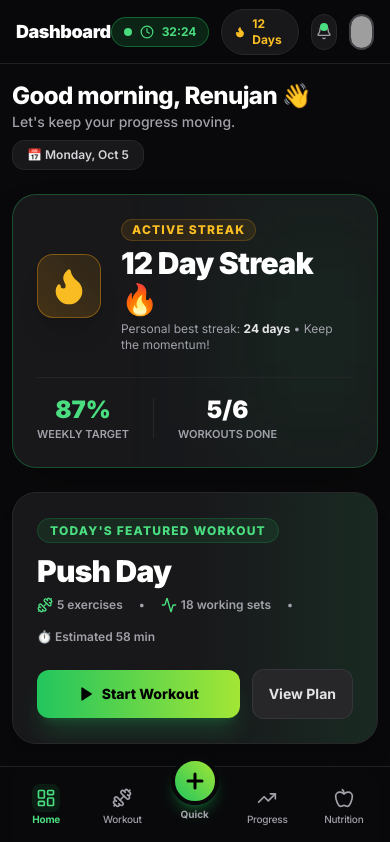
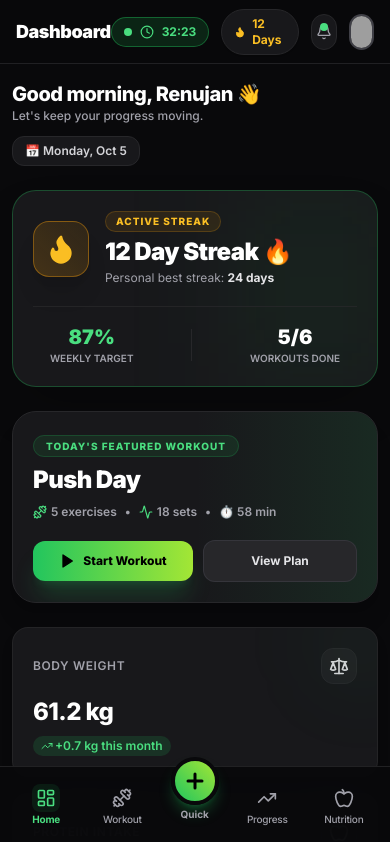
Before and after one commit to Renujan/workout_tracker_frontend, a React (Vite) app: page /dashboard in a window 390 px wide. Shown: the top 842 px of the page. Built offline with nearby package versions, Linux system fonts and the light colour scheme; grey boxes are pictures that could not be loaded.

Commit message:
mobile(dashboard): optimize Dashboard cards, quick action banners and grid layout for mobile screens

```diff
--- a/src/pages/Dashboard.tsx
+++ b/src/pages/Dashboard.tsx
@@ -61,16 +61,16 @@ export const Dashboard: React.FC = () => {
   return (
     <div className="space-y-6 pb-6">
       {/* Welcome Header */}
-      <div className="flex flex-col sm:flex-row sm:items-center justify-between gap-2">
+      <div className="flex flex-col sm:flex-row sm:items-center justify-between gap-3">
         <div>
-          <h2 className="text-2xl sm:text-3xl font-extrabold text-white tracking-tight">
+          <h2 className="text-xl sm:text-3xl font-extrabold text-white tracking-tight">
             Good morning, {user.name} 👋
           </h2>
-          <p className="text-sm text-zinc-400 font-medium">
+          <p className="text-xs sm:text-sm text-zinc-400 font-medium">
             Let's keep your progress moving.
           </p>
         </div>
-        <div className="inline-flex items-center gap-2 bg-[#18181B] border border-zinc-800 px-3.5 py-1.5 rounded-xl text-xs font-semibold text-zinc-300 w-fit">
+        <div className="inline-flex items-center gap-2 bg-[#18181B] border border-zinc-800 px-3 py-1.5 rounded-xl text-xs font-semibold text-zinc-300 w-fit">
           <span>📅 {getTodayFormatted()}</span>
         </div>
       </div>
@@ -79,40 +79,40 @@ export const Dashboard: React.FC = () => {
       <motion.div
         initial={{ opacity: 0, y: 15 }}
         animate={{ opacity: 1, y: 0 }}
-        className="relative rounded-3xl p-6 sm:p-8 overflow-hidden bg-gradient-to-r from-zinc-900 via-[#18181B] to-zinc-900 border border-brand-500/30 shadow-2xl"
+        className="relative rounded-3xl p-5 sm:p-8 overflow-hidden bg-gradient-to-r from-zinc-900 via-[#18181B] to-zinc-900 border border-brand-500/30 shadow-2xl"
       >
         <div className="absolute right-0 top-0 bottom-0 w-1/3 bg-brand-500/10 blur-3xl pointer-events-none" />
 
-        <div className="relative z-10 flex flex-col md:flex-row md:items-center justify-between gap-6">
-          <div className="flex items-center gap-5">
-            <div className="w-16 h-16 sm:w-20 sm:h-20 rounded-2xl bg-gradient-to-tr from-amber-500/20 to-amber-500/10 border border-amber-500/40 flex items-center justify-center text-amber-400 shadow-xl shrink-0">
-              <Flame className="w-10 h-10 fill-amber-400 animate-pulse" />
+        <div className="relative z-10 flex flex-col md:flex-row md:items-center justify-between gap-5">
+          <div className="flex items-center gap-4 sm:gap-5">
+            <div className="w-14 h-14 sm:w-20 sm:h-20 rounded-2xl bg-gradient-to-tr from-amber-500/20 to-amber-500/10 border border-amber-500/40 flex items-center justify-center text-amber-400 shadow-xl shrink-0">
+              <Flame className="w-8 h-8 sm:w-10 sm:h-10 fill-amber-400 animate-pulse" />
             </div>
 
             <div>
               <div className="flex items-center gap-2">
-                <span className="text-xs uppercase font-extrabold text-amber-400 tracking-widest bg-amber-500/10 px-2.5 py-0.5 rounded-full border border-amber-500/20">
+                <span className="text-[10px] sm:text-xs uppercase font-extrabold text-amber-400 tracking-widest bg-amber-500/10 px-2.5 py-0.5 rounded-full border border-amber-500/20">
                   ACTIVE STREAK
                 </span>
               </div>
-              <h3 className="text-3xl sm:text-4xl font-black text-white tracking-tight mt-1">
+              <h3 className="text-2xl sm:text-4xl font-black text-white tracking-tight mt-1">
                 {user.currentStreak} Day Streak 🔥
               </h3>
-              <p className="text-xs sm:text-sm text-zinc-400 mt-1">
-                Personal best streak: <span className="text-zinc-200 font-bold">{user.longestStreak} days</span> • Keep the momentum!
+              <p className="text-xs sm:text-sm text-zinc-400 mt-0.5 sm:mt-1">
+                Personal best streak: <span className="text-zinc-200 font-bold">{user.longestStreak} days</span>
               </p>
             </div>
           </div>
 
-          <div className="flex items-center gap-6 pt-4 md:pt-0 border-t md:border-t-0 border-zinc-800/80">
+          <div className="flex items-center justify-around md:justify-end gap-6 pt-4 md:pt-0 border-t md:border-t-0 border-zinc-800/80">
             <div className="text-center">
-              <span className="text-2xl sm:text-3xl font-black text-brand-400">{user.weeklyCompletion}%</span>
-              <span className="text-[11px] text-zinc-400 font-semibold uppercase block">Weekly Target</span>
+              <span className="text-xl sm:text-3xl font-black text-brand-400">{user.weeklyCompletion}%</span>
+              <span className="text-[10px] sm:text-[11px] text-zinc-400 font-semibold uppercase block">Weekly Target</span>
             </div>
-            <div className="w-px h-10 bg-zinc-800" />
+            <div className="w-px h-8 sm:h-10 bg-zinc-800" />
             <div className="text-center">
-              <span className="text-2xl sm:text-3xl font-black text-white">{user.weeklyWorkoutsCompleted}/6</span>
-              <span className="text-[11px] text-zinc-400 font-semibold uppercase block">Workouts Done</span>
+              <span className="text-xl sm:text-3xl font-black text-white">{user.weeklyWorkoutsCompleted}/6</span>
+              <span className="text-[10px] sm:text-[11px] text-zinc-400 font-semibold uppercase block">Workouts Done</span>
             </div>
           </div>
         </div>
@@ -123,36 +123,36 @@ export const Dashboard: React.FC = () => {
         initial={{ opacity: 0, y: 15 }}
         animate={{ opacity: 1, y: 0 }}
         transition={{ delay: 0.1 }}
-        className="relative rounded-3xl p-6 sm:p-8 bg-[#18181B] border border-zinc-800 shadow-xl overflow-hidden group hover:border-zinc-700 transition-all"
+        className="relative rounded-3xl p-5 sm:p-8 bg-[#18181B] border border-zinc-800 shadow-xl overflow-hidden group hover:border-zinc-700 transition-all"
       >
         <div className="absolute right-0 top-0 bottom-0 w-1/2 bg-gradient-to-l from-brand-500/10 to-transparent pointer-events-none" />
 
-        <div className="flex flex-col md:flex-row md:items-center justify-between gap-6 relative z-10">
+        <div className="flex flex-col md:flex-row md:items-center justify-between gap-5 relative z-10">
           <div>
-            <span className="text-xs uppercase tracking-widest font-extrabold text-brand-400 bg-brand-500/10 px-3 py-1 rounded-full border border-brand-500/20">
+            <span className="text-[10px] sm:text-xs uppercase tracking-widest font-extrabold text-brand-400 bg-brand-500/10 px-3 py-1 rounded-full border border-brand-500/20">
               TODAY'S FEATURED WORKOUT
             </span>
-            <h3 className="text-3xl font-black text-white tracking-tight mt-3">Push Day</h3>
-            <div className="flex flex-wrap items-center gap-4 text-xs font-semibold text-zinc-400 mt-2">
-              <span className="flex items-center gap-1"><Dumbbell className="w-4 h-4 text-brand-400" /> 5 exercises</span>
+            <h3 className="text-2xl sm:text-3xl font-black text-white tracking-tight mt-2 sm:mt-3">Push Day</h3>
+            <div className="flex flex-wrap items-center gap-2 sm:gap-4 text-xs font-semibold text-zinc-400 mt-2">
+              <span className="flex items-center gap-1"><Dumbbell className="w-3.5 h-3.5 text-brand-400" /> 5 exercises</span>
               <span>•</span>
-              <span className="flex items-center gap-1"><Activity className="w-4 h-4 text-brand-400" /> 18 working sets</span>
+              <span className="flex items-center gap-1"><Activity className="w-3.5 h-3.5 text-brand-400" /> 18 sets</span>
               <span>•</span>
-              <span className="flex items-center gap-1">⏱️ Estimated 58 min</span>
+              <span className="flex items-center gap-1">⏱️ 58 min</span>
             </div>
           </div>
 
-          <div className="flex items-center gap-3">
+          <div className="flex items-center gap-2.5 sm:gap-3 w-full md:w-auto">
             <button
               onClick={() => navigate('/workout/active')}
-              className="flex-1 sm:flex-none px-6 py-3.5 rounded-xl bg-gradient-to-r from-brand-500 to-brand-bright text-black font-extrabold text-sm shadow-xl shadow-brand-500/20 hover:scale-105 active:scale-95 transition-all flex items-center justify-center gap-2"
+              className="flex-1 sm:flex-none px-5 sm:px-6 py-3 rounded-xl bg-gradient-to-r from-brand-500 to-brand-bright text-black font-extrabold text-xs sm:text-sm shadow-xl shadow-brand-500/20 hover:scale-105 active:scale-95 transition-all flex items-center justify-center gap-2"
             >
               <Play className="w-4 h-4 fill-black" />
               Start Workout
             </button>
             <button
               onClick={() => navigate('/workout')}
-              className="px-4 py-3.5 rounded-xl bg-zinc-800 hover:bg-zinc-700 text-zinc-200 font-bold text-sm transition-colors border border-zinc-700/60"
+              className="flex-1 sm:flex-none px-4 py-3 rounded-xl bg-zinc-800 hover:bg-zinc-700 text-zinc-200 font-bold text-xs sm:text-sm transition-colors border border-zinc-700/60 text-center"
             >
               View Plan
             </button>
@@ -193,20 +193,20 @@ export const Dashboard: React.FC = () => {
       {/* Main Grid: Strength Progress Chart & Muscle Volume Analytics */}
       <div className="grid grid-cols-1 lg:grid-cols-3 gap-6">
         {/* Strength Progress Large Chart */}
-        <div className="lg:col-span-2 bg-[#18181B] border border-zinc-800 rounded-3xl p-6 shadow-xl space-y-4">
+        <div className="lg:col-span-2 bg-[#18181B] border border-zinc-800 rounded-3xl p-4 sm:p-6 shadow-xl space-y-4">
           <div className="flex flex-col sm:flex-row sm:items-center justify-between gap-3">
             <div>
-              <h3 className="text-lg font-bold text-white tracking-tight">Strength Progress</h3>
+              <h3 className="text-base sm:text-lg font-bold text-white tracking-tight">Strength Progress</h3>
               <p className="text-xs text-zinc-400">8-Week Progression — Bench Press</p>
             </div>
 
             {/* Tabs */}
-            <div className="flex items-center gap-1 bg-[#202023] p-1 rounded-xl border border-zinc-800 self-start sm:self-auto">
+            <div className="flex items-center gap-1 bg-[#202023] p-1 rounded-xl border border-zinc-800 overflow-x-auto max-w-full no-scrollbar">
               {(['Weight', 'Volume', '1RM', 'Reps'] as const).map((tab) => (
                 <button
                   key={tab}
                   onClick={() => setChartMetric(tab)}
-                  className={`px-3 py-1 rounded-lg text-xs font-bold transition-all ${
+                  className={`px-2.5 py-1 rounded-lg text-xs font-bold transition-all whitespace-nowrap ${
                     chartMetric === tab
                       ? 'bg-brand-500 text-black shadow'
                       : 'text-zinc-400 hover:text-white'
```
